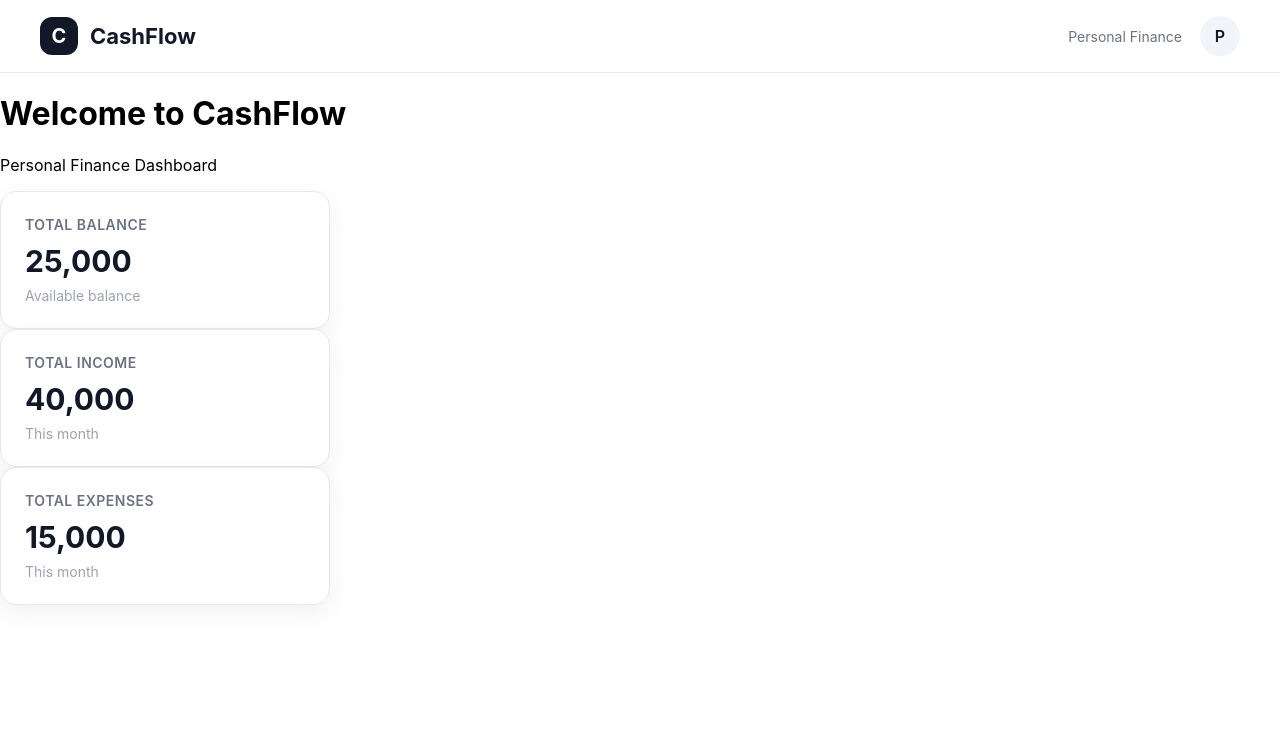
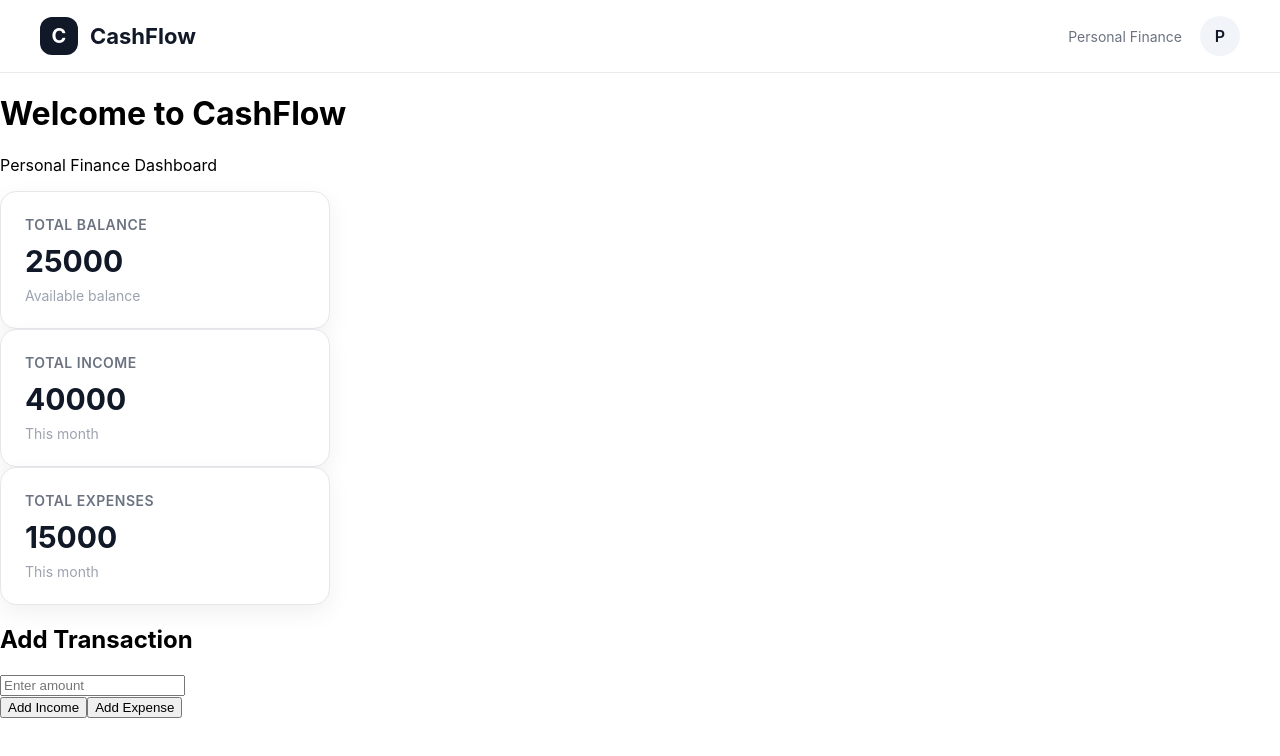
Before and after one commit to Dipalsharma/Cashflow, a React (Create React App) app: page / in a window 1280 px wide. Shown: the top 756 px of the page. Built offline with nearby package versions, Linux system fonts and the light colour scheme.

Commit message:
Complete Week 3 transaction form and balance calculation

```diff
--- /dev/null
+++ b/src/components/TransactionForm/TransactionForm.jsx
@@ -0,0 +1,45 @@
+import React, { useState } from "react";
+import "./TransactionForm.css";
+
+const TransactionForm = ({ addIncome, addExpense }) => {
+  const [amount, setAmount] = useState("");
+
+  const handleIncome = () => {
+    if (amount === "") return;
+
+    addIncome(Number(amount));
+    setAmount("");
+  };
+
+  const handleExpense = () => {
+    if (amount === "") return;
+
+    addExpense(Number(amount));
+    setAmount("");
+  };
+
+  return (
+    <div className="transaction-form">
+      <h2>Add Transaction</h2>
+
+      <input
+        type="number"
+        placeholder="Enter amount"
+        value={amount}
+        onChange={(e) => setAmount(e.target.value)}
+      />
+
+      <div className="transaction-buttons">
+        <button onClick={handleIncome}>
+          Add Income
+        </button>
+
+        <button onClick={handleExpense}>
+          Add Expense
+        </button>
+      </div>
+    </div>
+  );
+};
+
+export default TransactionForm;
--- a/src/pages/Home/Home.jsx
+++ b/src/pages/Home/Home.jsx
@@ -1,7 +1,24 @@
-import React from "react";
+import React, { useState } from "react";
 import Summarycard from "../../components/SummaryCard/SummaryCard";
+import TransactionForm from "../../components/TransactionForm/TransactionForm";
 
 const Home = () => {
+  const [income, setIncome] = useState(40000);
+  const [expenses, setExpenses] = useState(15000);
+
+  // Balance is calculated automatically
+  const balance = income - expenses;
+
+  // Add income
+  const addIncome = (amount) => {
+    setIncome(income + amount);
+  };
+
+  // Add expense
+  const addExpense = (amount) => {
+    setExpenses(expenses + amount);
+  };
+
   return (
     <div className="home">
       <h1>Welcome to CashFlow</h1>
@@ -12,23 +29,29 @@ const Home = () => {
 
         <Summarycard
           title="Total Balance"
-          amount="25,000"
+          amount={balance}
           description="Available balance"
         />
 
         <Summarycard
           title="Total Income"
-          amount="40,000"
+          amount={income}
           description="This month"
         />
 
         <Summarycard
           title="Total Expenses"
-          amount="15,000"
+          amount={expenses}
           description="This month"
         />
 
       </div>
+
+      <TransactionForm
+        addIncome={addIncome}
+        addExpense={addExpense}
+      />
+
     </div>
   );
 };
```
Also changed, not shown: src/components/TransactionForm/TransactionForm.css (added).
